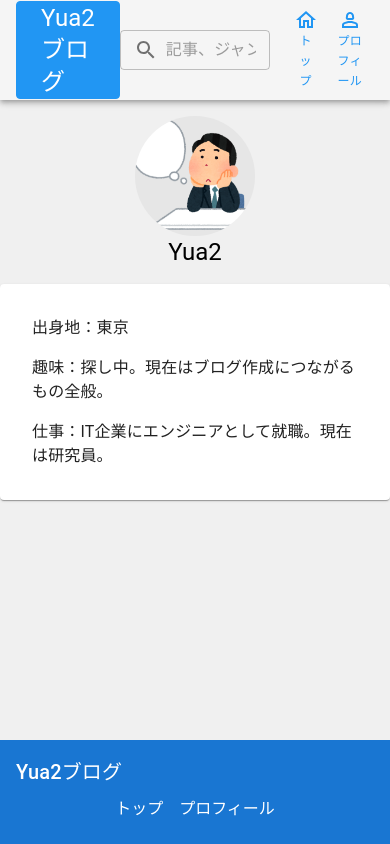
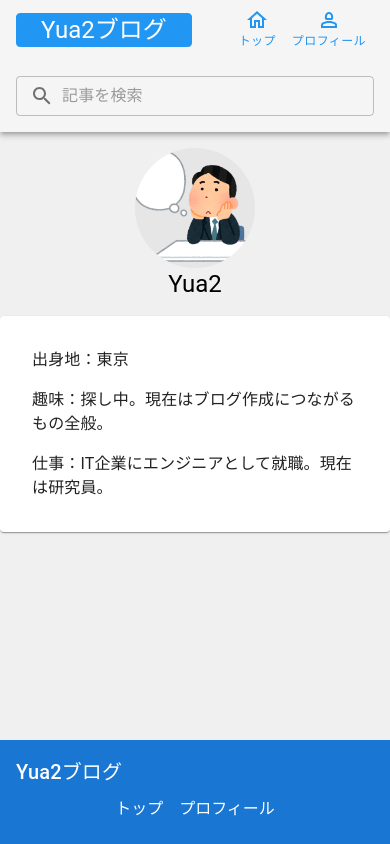
Before and after one commit to Yua2/myblog-nextjs, a Next.js app: page /profile in a window 390 px wide. Built offline with nearby package versions, Linux system fonts and the light colour scheme.

Commit message:
ヘッダーをスマホ対応

```diff
--- a/src/components/BlogListMain.tsx
+++ b/src/components/BlogListMain.tsx
@@ -9,7 +9,7 @@ import parse from "html-react-parser";
 import { useSearchParams } from "next/navigation";
 import BlogList from "./BlogList";
 import BlogPagination from "./BlogPagination";
-import { Card, Typography, Container } from "@mui/material";
+import { Card, Typography, Container, useMediaQuery } from "@mui/material";
 import MainSearchField from "./MainSearchField";
 
 type BlogListMainProps = {
@@ -19,6 +19,7 @@ const BlogListMain = ({ allBlogs }: BlogListMainProps) => {
   const [blogList, setBlogList] = useRecoilState(allBlogsAtom);
   const allblogs = useRecoilValue(allBlogsAtom);
   const [pageNum, setPageNum] = useRecoilState<number>(pageNumAtom);
+  const matches = useMediaQuery("(min-width:655px)");
   const searchParams = useSearchParams();
   const searchWord = searchParams.get("search");
 
@@ -63,7 +64,7 @@ const BlogListMain = ({ allBlogs }: BlogListMainProps) => {
 
   return (
     <Container maxWidth="md" sx={{ marginTop: "10px", marginBottom: "10px" }}>
-      {searchWord ? (
+      {searchWord && matches ? (
         <MainSearchField searchWord={searchWord} />
       ) : (
         <Card sx={{ marginTop: 3, marginBottom: 3 }}>
--- a/src/components/Header.tsx
+++ b/src/components/Header.tsx
@@ -42,6 +42,7 @@ const Header = () => {
           </IconButton>
         </Link>
       </Toolbar>
+      <div className="smartphone-header-spacer" />
     </AppBar>
   );
 };
--- a/src/components/HeaderSearchField.tsx
+++ b/src/components/HeaderSearchField.tsx
@@ -1,15 +1,18 @@
 "use client";
 
-import { TextField, InputAdornment } from "@mui/material";
+import { TextField, InputAdornment, useMediaQuery } from "@mui/material";
 import SearchIcon from "@mui/icons-material/Search";
-import { useCallback } from "react";
+import { useCallback, useEffect, useState } from "react";
 import { useRouter } from "next/navigation";
 import { pageNumAtom } from "@/recoil/atom";
 import { useRecoilState } from "recoil";
+import { createPortal } from "react-dom";
 
 const SearchField = () => {
   const router = useRouter();
   const [pageNum, setPageNum] = useRecoilState<number>(pageNumAtom);
+  const matches = useMediaQuery("(min-width:655px)");
+  const [isMounted, setIsMounted] = useState(false);
 
   // キーが押されたときの処理
   const handleKeyDown = useCallback(
@@ -23,7 +26,7 @@ const SearchField = () => {
 
       // 検索クエリをエンコードしてURLに追加
       const queryParams = encodeURIComponent(
-        (event.target as HTMLInputElement).value
+        (event.target as HTMLInputElement).value.trim()
       );
       router.push(`/?search=${queryParams}`);
       setPageNum(1);
@@ -32,11 +35,17 @@ const SearchField = () => {
     [router, setPageNum]
   );
 
-  return (
+  // レンダリング時にマウント状態をtrueにする
+  // 仕様デバイスがスマートフォンの場合はcreatePortalを使って描画するため、isMountedが必要
+  useEffect(() => {
+    setIsMounted(true);
+  }, []);
+
+  return matches ? (
     <TextField
       variant="outlined"
       size="small"
-      placeholder="記事、ジャンルを検索"
+      placeholder="記事を検索"
       sx={{ marginRight: 2 }}
       InputProps={{
         startAdornment: (
@@ -47,6 +56,26 @@ const SearchField = () => {
       }}
       onKeyDown={handleKeyDown}
     />
+  ) : (
+    isMounted &&
+      createPortal(
+        <TextField
+          fullWidth
+          variant="outlined"
+          size="small"
+          placeholder="記事を検索"
+          sx={{ padding: 2 }}
+          InputProps={{
+            startAdornment: (
+              <InputAdornment position="start">
+                <SearchIcon />
+              </InputAdornment>
+            ),
+          }}
+          onKeyDown={handleKeyDown}
+        />,
+        document.getElementsByClassName("smartphone-header-spacer")[0]
+      )
   );
 };
 export default SearchField;
```
